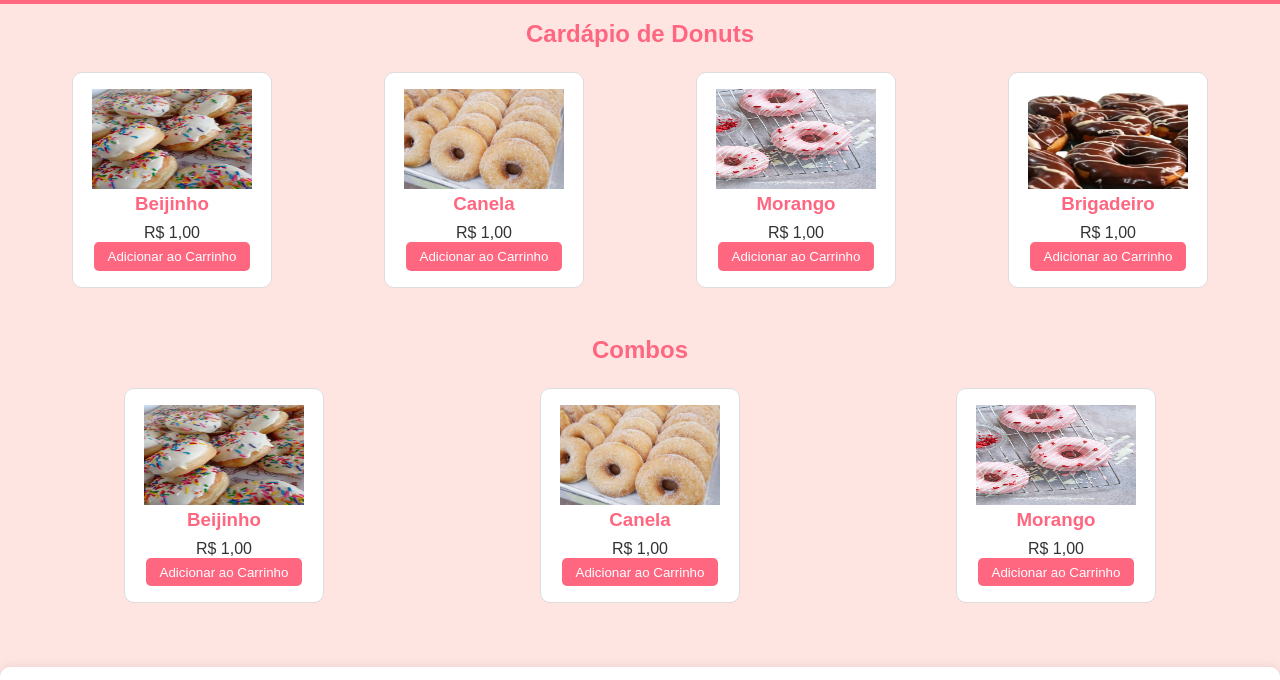
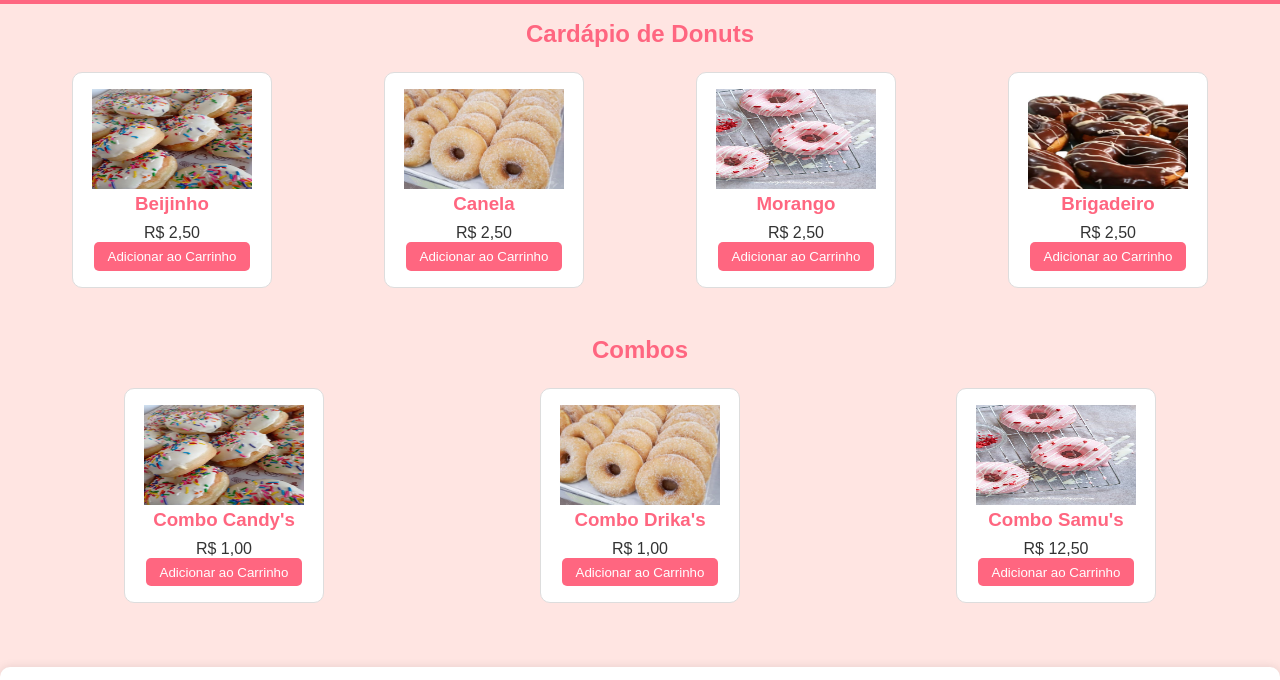
Before and after one commit to Samouro/Donuts_-sweets, a plain HTML site: page index1.html in a window 1280 px wide. Shown: the part 117-797 px from the top of the page. Drawn offline with Linux system fonts and the light colour scheme.

Commit message:
Update index1.html

```diff
--- a/index1.html
+++ b/index1.html
@@ -29,25 +29,25 @@
             <div class="item">
                 <img src="DD3.jpeg" alt="Donut de Beijinho" height="100px" width="160px">
                 <h3>Beijinho</h3>
-                <p>R$ 1,00</p>
+                <p>R$ 2,50</p>
                 <button onclick="addToCart('Beijinho', 1.00)">Adicionar ao Carrinho</button>
             </div>
             <div class="item">
                 <img src="DD4.jpeg" alt="Donut de Canela" height="100px" width="160px">
                 <h3>Canela</h3>
-                <p>R$ 1,00</p>
+                <p>R$ 2,50</p>
                 <button onclick="addToCart('Canela', 1.00)">Adicionar ao Carrinho</button>
             </div>
             <div class="item">
                 <img src="DD2.jpeg" alt="Donut de Morango" height="100px" width="160px">
                 <h3>Morango</h3>
-                <p>R$ 1,00</p>
+                <p>R$ 2,50</p>
                 <button onclick="addToCart('Morango', 1.00)">Adicionar ao Carrinho</button>
             </div>
             <div class="item">
                 <img src="DD1.jpeg" alt="Donut de Brigadeiro" height="100px" width="160px">
                 <h3>Brigadeiro</h3>
-                <p>R$ 1,00</p>
+                <p>R$ 2,50</p>
                 <button onclick="addToCart('Brigadeiro', 1.00)">Adicionar ao Carrinho</button>
             </div>
         </div>
@@ -57,21 +57,21 @@
         <div class="menu-items">
             <div class="item">
                 <img src="DD3.jpeg" alt="Donut de Beijinho" height="100px" width="160px">
-                <h3>Beijinho</h3>
+                <h3>Combo Candy's</h3>
                 <p>R$ 1,00</p>
                 <button onclick="addToCart('Beijinho', 1.00)">Adicionar ao Carrinho</button>
             </div>
 
             <div class="item">
                 <img src="DD4.jpeg" alt="Donut de Canela" height="100px" width="160px">
-                <h3>Canela</h3>
+                <h3>Combo Drika's</h3>
                 <p>R$ 1,00</p>
                 <button onclick="addToCart('Canela', 1.00)">Adicionar ao Carrinho</button>
             </div>
             <div class="item">
                 <img src="DD2.jpeg" alt="Donut de Morango" height="100px" width="160px">
-                <h3>Morango</h3>
-                <p>R$ 1,00</p>
+                <h3>Combo Samu's</h3>
+                <p>R$ 12,50</p>
                 <button onclick="addToCart('Morango', 1.00)">Adicionar ao Carrinho</button>
             </div>
         </div>
```
